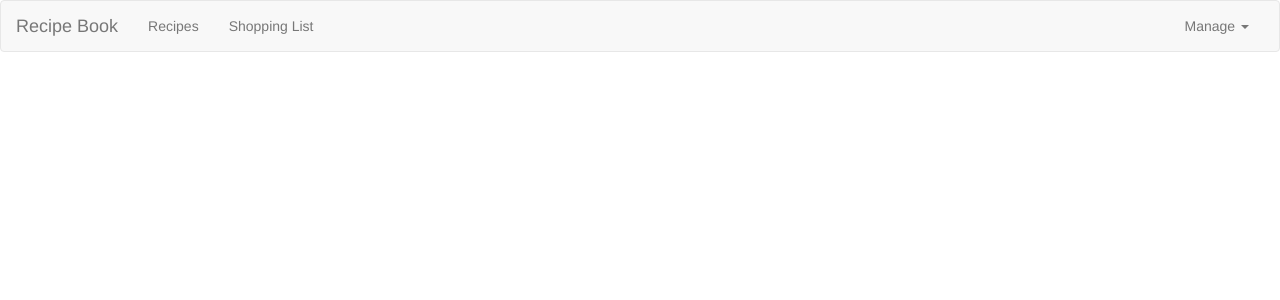
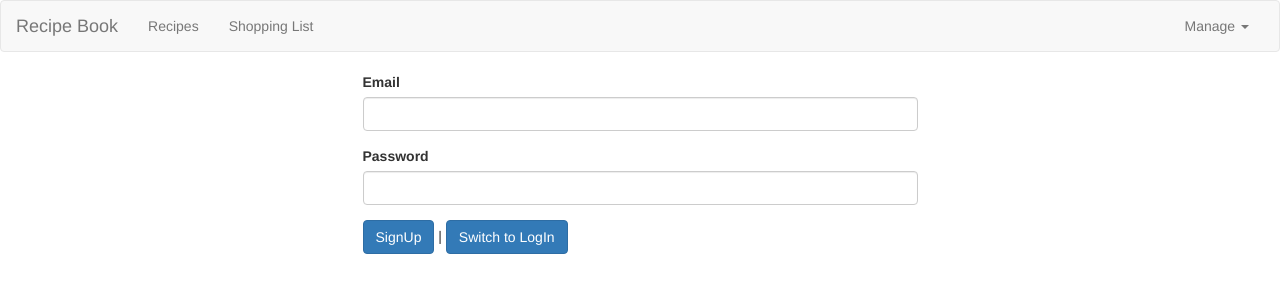
Before and after one commit to surajrocks1997/Recipes-and-Shopping, an Angular app: page /auth in a window 1280 px wide. Before the commit this address led to /. Shown: the top 300 px of the page. Built offline with nearby package versions, Linux system fonts and the light colour scheme.

Commit message:
auth page added

```diff
--- a/src/app/app-routing.module.ts
+++ b/src/app/app-routing.module.ts
@@ -7,6 +7,7 @@
 import { RecipeDetailComponent } from './recipes/recipe-detail/recipe-detail.component';
 import { RecipeEditComponent } from './recipes/recipe-edit/recipe-edit.component';
 import { RecipesResolverService } from './recipes/recipes-resolver.service';
+import { AuthComponent } from './auth/auth.component';
 
 const appRoutes: Routes = [
   { path: '', redirectTo: '/recipes', pathMatch: 'full' },
@@ -29,6 +30,7 @@
     ],
   },
   { path: 'shopping-list', component: ShoppingListComponent },
+  { path: 'auth', component: AuthComponent },
 ];
 
 @NgModule({
--- a/src/app/app.module.ts
+++ b/src/app/app.module.ts
@@ -17,6 +17,7 @@
 import { RecipeStartComponent } from './recipes/recipe-start/recipe-start.component';
 import { RecipeEditComponent } from './recipes/recipe-edit/recipe-edit.component';
 import { RecipeService } from './recipes/recipe.service';
+import { AuthComponent } from './auth/auth.component';
 
 @NgModule({
   declarations: [
@@ -31,6 +32,7 @@
     DropdownDirective,
     RecipeStartComponent,
     RecipeEditComponent,
+    AuthComponent,
   ],
   imports: [
     BrowserModule,
--- /dev/null
+++ b/src/app/auth/auth.component.html
@@ -0,0 +1,18 @@
+<div class="row">
+  <div class="col-xs-12 col-md-6 col-md-offset-3">
+    <form>
+      <div class="form-group">
+        <label for="email">Email</label>
+        <input type="email" id="email" class="form-control" />
+      </div>
+      <div class="form-group">
+        <label for="password">Password</label>
+        <input type="password" id="password" class="form-control" />
+      </div>
+      <div>
+        <button class="btn btn-primary">SignUp</button> |
+        <button class="btn btn-primary">Switch to LogIn</button>
+      </div>
+    </form>
+  </div>
+</div>
--- /dev/null
+++ b/src/app/auth/auth.component.ts
@@ -0,0 +1,15 @@
+import { Component, OnInit } from '@angular/core';
+
+@Component({
+  selector: 'app-auth',
+  templateUrl: './auth.component.html',
+  styleUrls: ['./auth.component.css']
+})
+export class AuthComponent implements OnInit {
+
+  constructor() { }
+
+  ngOnInit(): void {
+  }
+
+}
```
Also changed, not shown: src/app/recipes/recipe.service.ts (+0 -15 lines), src/app/auth/auth.component.css (added).
